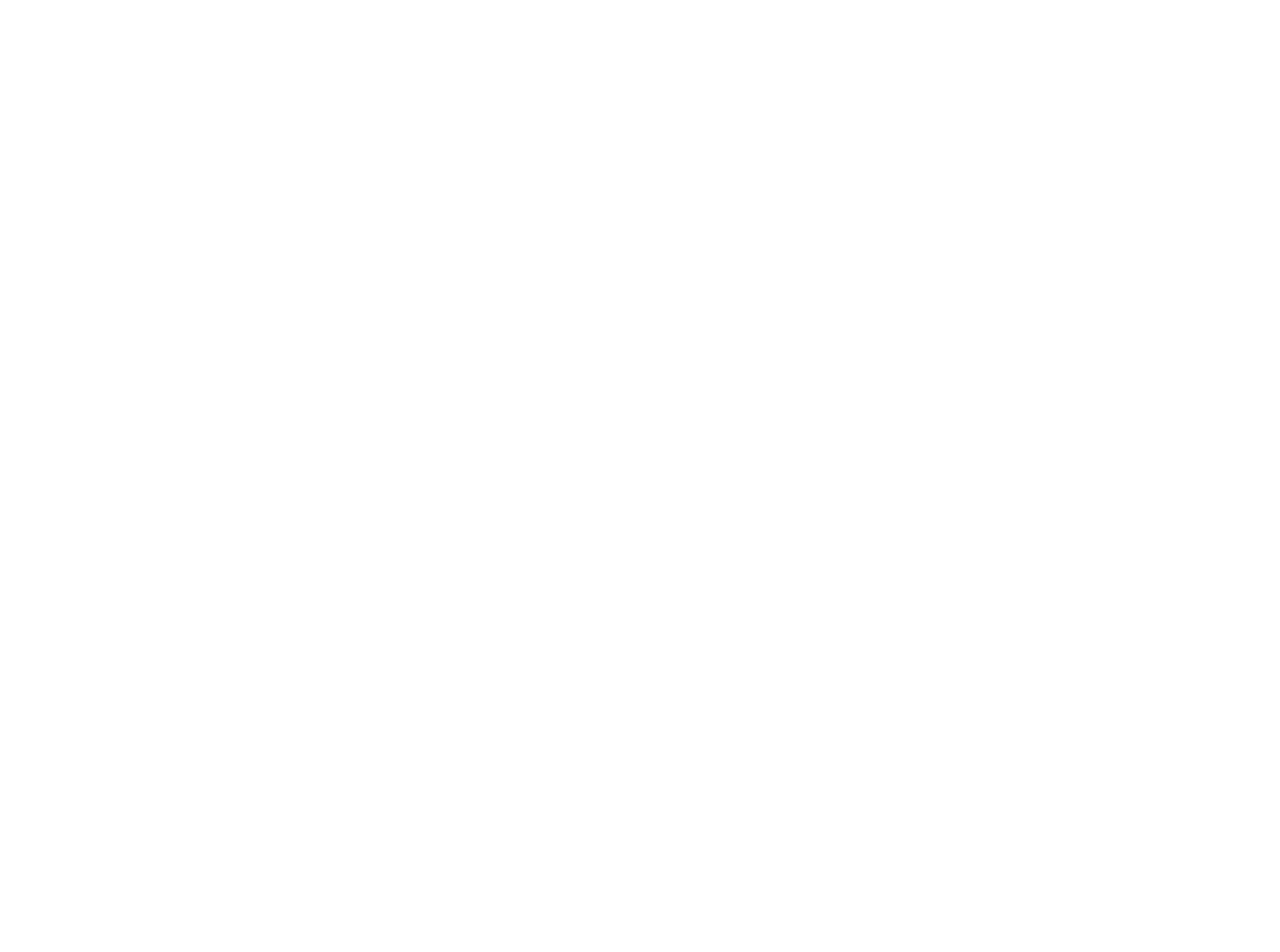
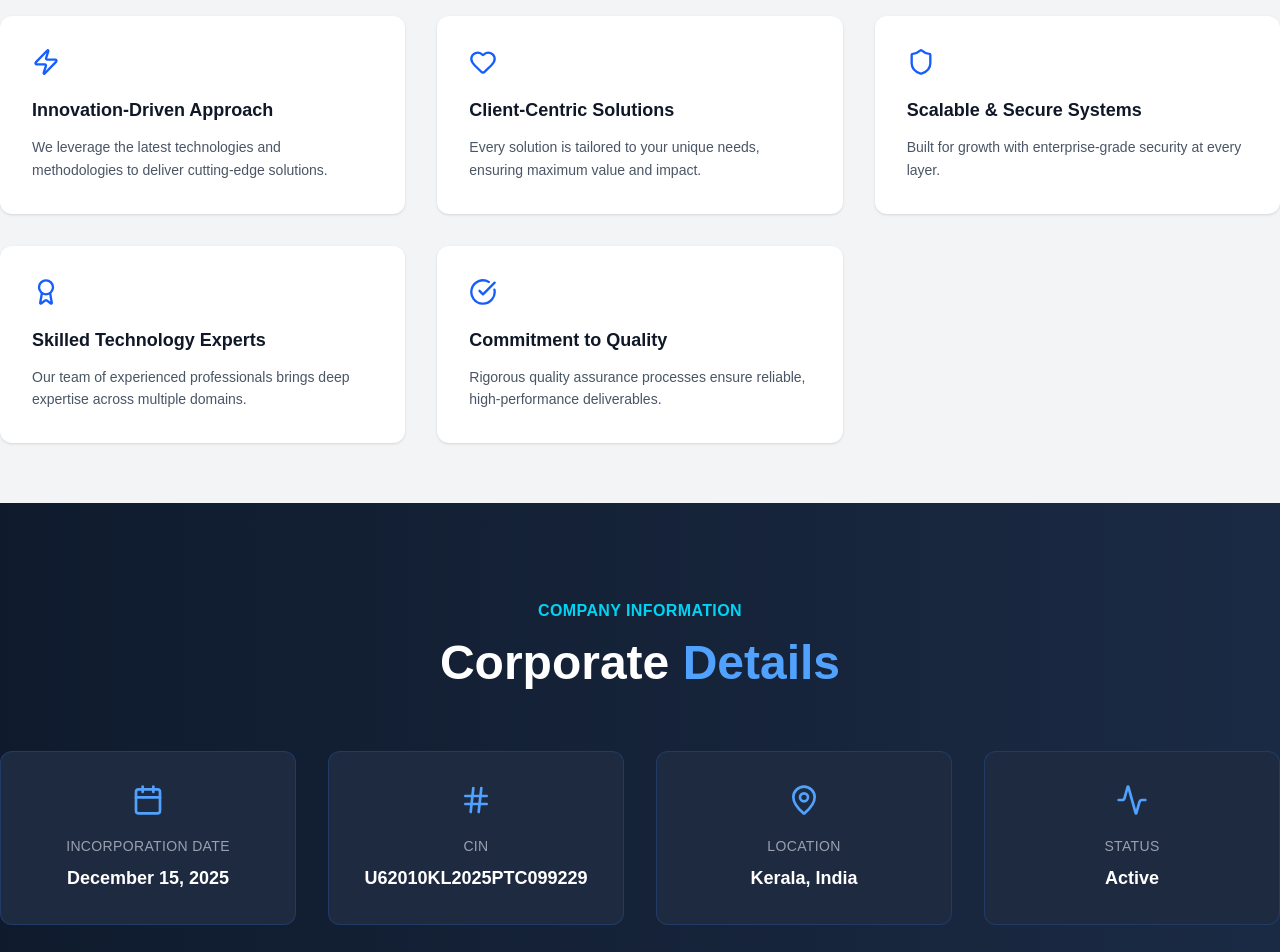
Before and after one commit to srileksh/Auxvera, a Next.js app: page /why-us in a window 1280 px wide. Shown: the part 240-1192 px from the top of the page. Before the commit the page ends 800 px from the top, so only its background shows below. Built offline with nearby package versions, Linux system fonts and the light colour scheme.

Commit message:
component UI Updated

```diff
--- a/src/app/page.js
+++ b/src/app/page.js
@@ -1,5 +1,6 @@
 import AboutSection from "@/components/AboutSection";
 import HomeSection from "@/components/HomeSection";
+import WhyUsSection from "@/components/WhyUsSection";
 
 
 export default function Home() {
@@ -7,6 +8,7 @@
     <div>
       <HomeSection/>
       <AboutSection/>
+      <WhyUsSection/>
     </div>
 
 
--- a/src/app/why-us/page.js
+++ b/src/app/why-us/page.js
@@ -1,8 +1,11 @@
+import WhyUsSection from '@/components/WhyUsSection'
 import React from 'react'
 
 function page() {
   return (
-    <div>page</div>
+    <div>
+      <WhyUsSection/>
+    </div>
   )
 }
 
--- /dev/null
+++ b/src/components/CompanyInfo.jsx
@@ -0,0 +1,69 @@
+"use client";
+
+import { Calendar, Hash, MapPin, Activity } from "lucide-react";
+
+export default function CompanyInfo() {
+  const details = [
+    {
+      icon: <Calendar size={32} />,
+      label: "INCORPORATION DATE",
+      value: "December 15, 2025",
+    },
+    {
+      icon: <Hash size={32} />,
+      label: "CIN",
+      value: "U62010KL2025PTC099229",
+    },
+    {
+      icon: <MapPin size={32} />,
+      label: "LOCATION",
+      value: "Kerala, India",
+    },
+    {
+      icon: <Activity size={32} />,
+      label: "STATUS",
+      value: "Active",
+    },
+  ];
+
+  return (
+    <section className="w-full mt-15 py-24  bg-gradient-to-r from-[#0f1b2d] to-[#1b2a44]">
+      <div className="max-w-7xl mx-auto text-center">
+
+        {/* Section Title */}
+        <p className="text-cyan-400 font-semibold tracking-wide uppercase mb-4">
+          Company Information
+        </p>
+
+        <h2 className="text-3xl md:text-5xl font-bold text-white mb-16">
+          Corporate <span className="text-blue-400">Details</span>
+        </h2>
+
+        {/* Cards */}
+        <div className="grid grid-cols-1 sm:grid-cols-2 lg:grid-cols-4 gap-8">
+
+          {details.map((item, index) => (
+            <div
+              key={index}
+              className="bg-[#1e2a40] border border-blue-500/20 rounded-xl p-8 text-center hover:border-blue-400 transition duration-300"
+            >
+              <div className="flex justify-center text-blue-400 mb-5">
+                {item.icon}
+              </div>
+
+              <p className="text-gray-400 text-sm tracking-wide mb-2">
+                {item.label}
+              </p>
+
+              <p className="text-white font-semibold text-lg">
+                {item.value}
+              </p>
+            </div>
+          ))}
+
+        </div>
+
+      </div>
+    </section>
+  );
+}
--- a/src/components/WhyUsSection.jsx
+++ b/src/components/WhyUsSection.jsx
@@ -1,9 +1,85 @@
-import React from 'react'
+"use client";
 
-function WhyUsSection() {
+import {
+  Zap,
+  Heart,
+  Shield,
+  Award,
+  CheckCircle,
+} from "lucide-react";
+import CompanyInfo from "./CompanyInfo";
+
+export default function WhyUsSection() {
+  const features = [
+    {
+      icon: <Zap size={28} />,
+      title: "Innovation-Driven Approach",
+      desc: "We leverage the latest technologies and methodologies to deliver cutting-edge solutions.",
+    },
+    {
+      icon: <Heart size={28} />,
+      title: "Client-Centric Solutions",
+      desc: "Every solution is tailored to your unique needs, ensuring maximum value and impact.",
+    },
+    {
+      icon: <Shield size={28} />,
+      title: "Scalable & Secure Systems",
+      desc: "Built for growth with enterprise-grade security at every layer.",
+    },
+    {
+      icon: <Award size={28} />,
+      title: "Skilled Technology Experts",
+      desc: "Our team of experienced professionals brings deep expertise across multiple domains.",
+    },
+    {
+      icon: <CheckCircle size={28} />,
+      title: "Commitment to Quality",
+      desc: "Rigorous quality assurance processes ensure reliable, high-performance deliverables.",
+    },
+  ];
+
   return (
-    <div>WhyUsSection</div>
-  )
+    <section className="w-full bg-gray-100 py-20 ">
+      <div className="max-w-7xl mx-auto">
+
+        {/* Section Header */}
+        <div className="text-center mb-16">
+          <p className="text-blue-600  tracking-wide uppercase mb-4">
+            Why Choose Us
+          </p>
+
+          <h2 className="text-3xl md:text-5xl font-bold text-gray-900">
+            The <span className=" bg-gradient-to-r from-blue-500 to-blue-400 bg-clip-text text-transparent ">AUXVERA</span> Advantage
+          </h2>
+        </div>
+
+        {/* Feature Grid */}
+        <div className="grid grid-cols-1 sm:grid-cols-2 lg:grid-cols-3 gap-8">
+
+          {features.map((feature, index) => (
+            <div
+              key={index}
+              className="bg-white  rounded-xl p-8 shadow-sm hover:shadow-lg transition duration-300"
+            >
+              {/* Icon */}
+              <div className="text-blue-600 mb-5">{feature.icon}</div>
+
+              {/* Title */}
+              <h3 className="text-lg font-semibold text-gray-900 mb-3">
+                {feature.title}
+              </h3>
+
+              {/* Description */}
+              <p className="text-gray-600 leading-relaxed text-sm">
+                {feature.desc}
+              </p>
+            </div>
+          ))}
+
+        </div>
+
+      </div>
+      <CompanyInfo/>
+    </section>
+  );
 }
-
-export default WhyUsSection
```
